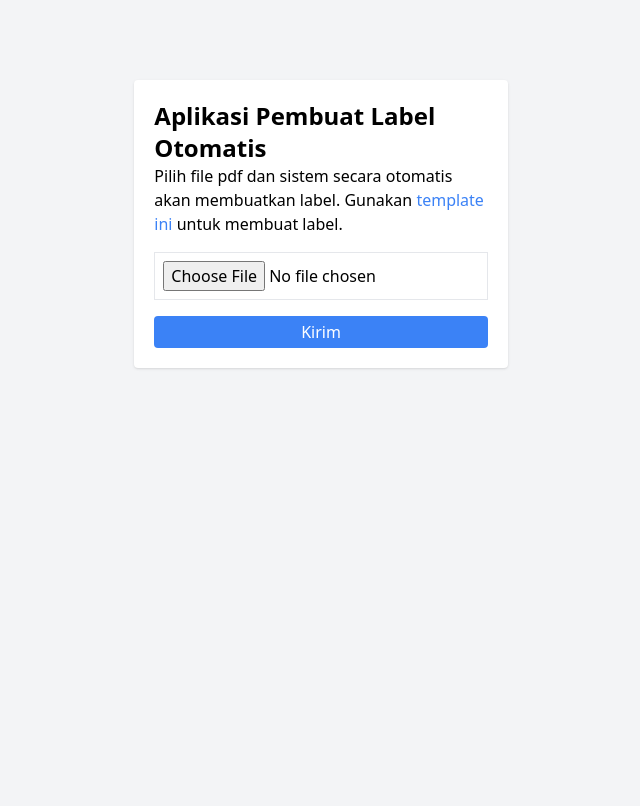
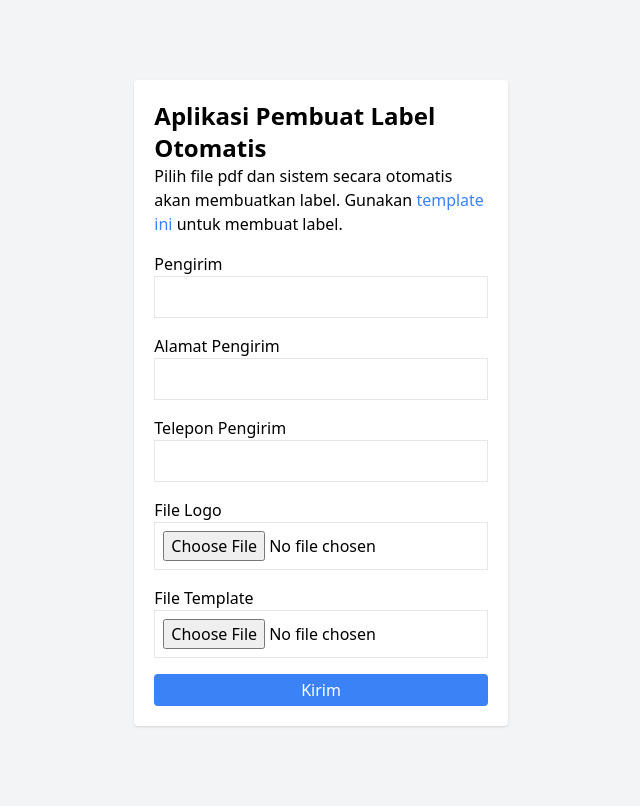
Before and after one commit to fadhlimulyana20/shipping_label, a Django app: page / in a window 1280 px wide. Shown: the whole page, without its empty margins (319-959 px from the left). Before the commit the page ends 369 px from the top, so only its background shows below. Run offline with Django 4.2, Linux system fonts and the light colour scheme; some libraries are stand-ins or nearby versions.

Commit message:
Added dynamic form for sender

```diff
--- a/label/templates/index.html
+++ b/label/templates/index.html
@@ -17,6 +17,23 @@
             <form action="" method="post" enctype="multipart/form-data">
                 {% csrf_token %}
                 <div class="mb-4">
+                    <label for="">Pengirim</label>
+                    <input class="w-full border p-2" type="text" name="pengirim" id="pengirim">
+                </div>
+                <div class="mb-4">
+                    <label for="">Alamat Pengirim</label>
+                    <input class="w-full border p-2" type="text" name="alamat_pengirim" id="alamat_pengirim">
+                </div>
+                <div class="mb-4">
+                    <label for="">Telepon Pengirim</label>
+                    <input class="w-full border p-2" type="text" name="telepon_pengirim" id="telepon_pengirim">
+                </div>
+                <div class="mb-4">
+                    <label for="">File Logo</label>
+                    <input class="w-full border p-2" type="file" name="logo" id="logo">
+                </div>
+                <div class="mb-4">
+                    <label for="">File Template</label>
                     <input class="w-full border p-2" type="file" name="file" id="file">
                 </div>
                 <button type="submit" class="bg-blue-500 hover:bg-blue-700 rounded px-2 py-1 w-full text-white font-medium">Kirim</button>
--- a/label/views.py
+++ b/label/views.py
@@ -1,9 +1,12 @@
+import base64
+from io import BytesIO, StringIO
 from django.shortcuts import render
 import pandas as pd
 
 # Create your views here.
-from django.http import HttpResponse
+from django.http import HttpResponse, HttpResponseBadRequest
 import datetime
+from PIL import Image
 
 def current_datetime(request):
     if request.method == 'GET':
@@ -12,4 +15,18 @@ def current_datetime(request):
     df_new = df[['NAMA', 'ALAMAT', 'NOMER WA']]
     df_new.dropna(subset = ["NAMA"], inplace=True)
     df_new.rename(columns={'NOMER WA': 'WA'}, inplace=True)
-    return render(request, 'label.html', {'data': df_new})
+    logo_file = request.FILES['logo']
+    if logo_file.size > 2000000:
+            return HttpResponseBadRequest()
+    logo = Image.open(logo_file)
+    output = BytesIO()
+    logo.save(output, "PNG")
+    print(output)
+    contents = base64.b64encode(output.getvalue())
+    return render(request, 'label.html', {
+        'data': df_new,
+        'logo': contents.decode('utf-8'),
+        'pengirim': request.POST['pengirim'],
+        'alamat_pengirim': request.POST['alamat_pengirim'],
+        'telepon_pengirim': request.POST['telepon_pengirim'],
+    })
--- a/requirements.txt
+++ b/requirements.txt
@@ -5,6 +5,7 @@ gunicorn==20.1.0
 numpy==1.23.0
 openpyxl==3.0.10
 pandas==1.4.3
+Pillow==9.2.0
 python-dateutil==2.8.2
 pytz==2022.1
 six==1.16.0
```
Also changed, not shown: label/templates/label.html (+7 -7 lines).
